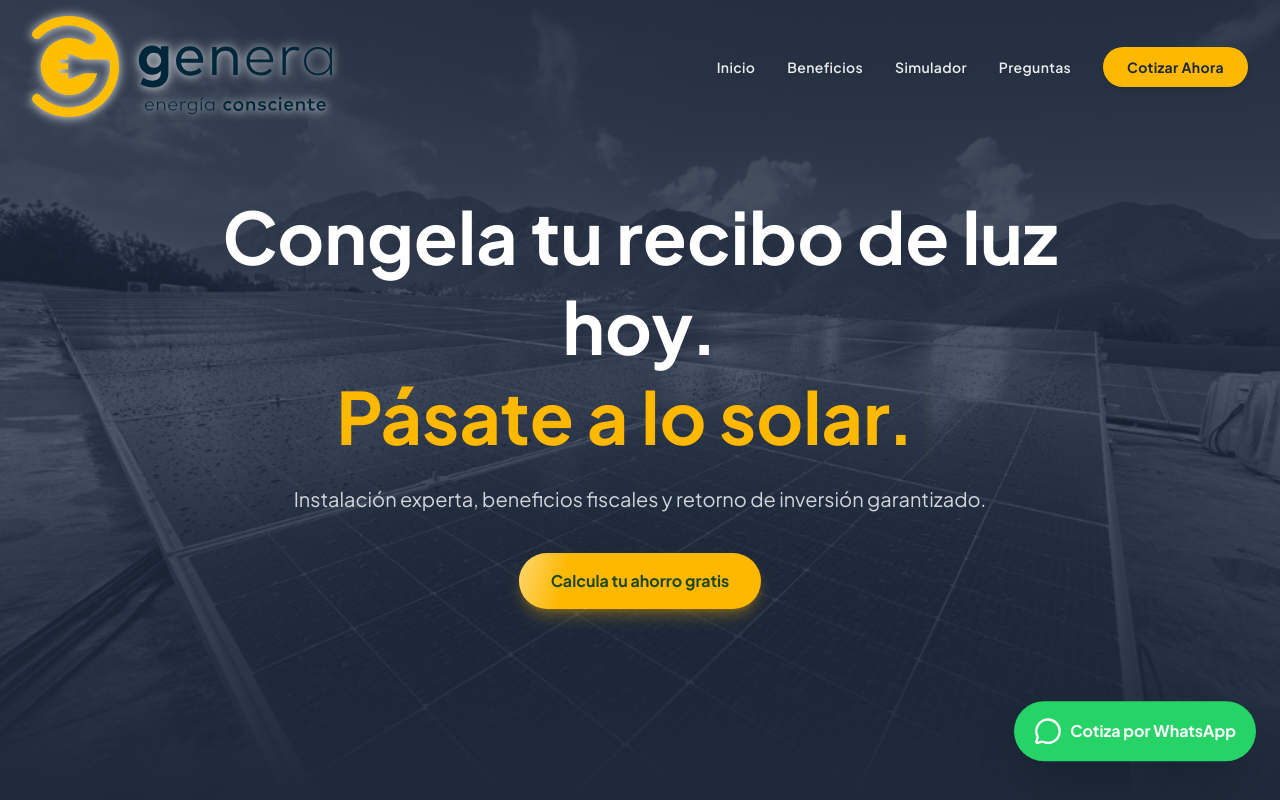
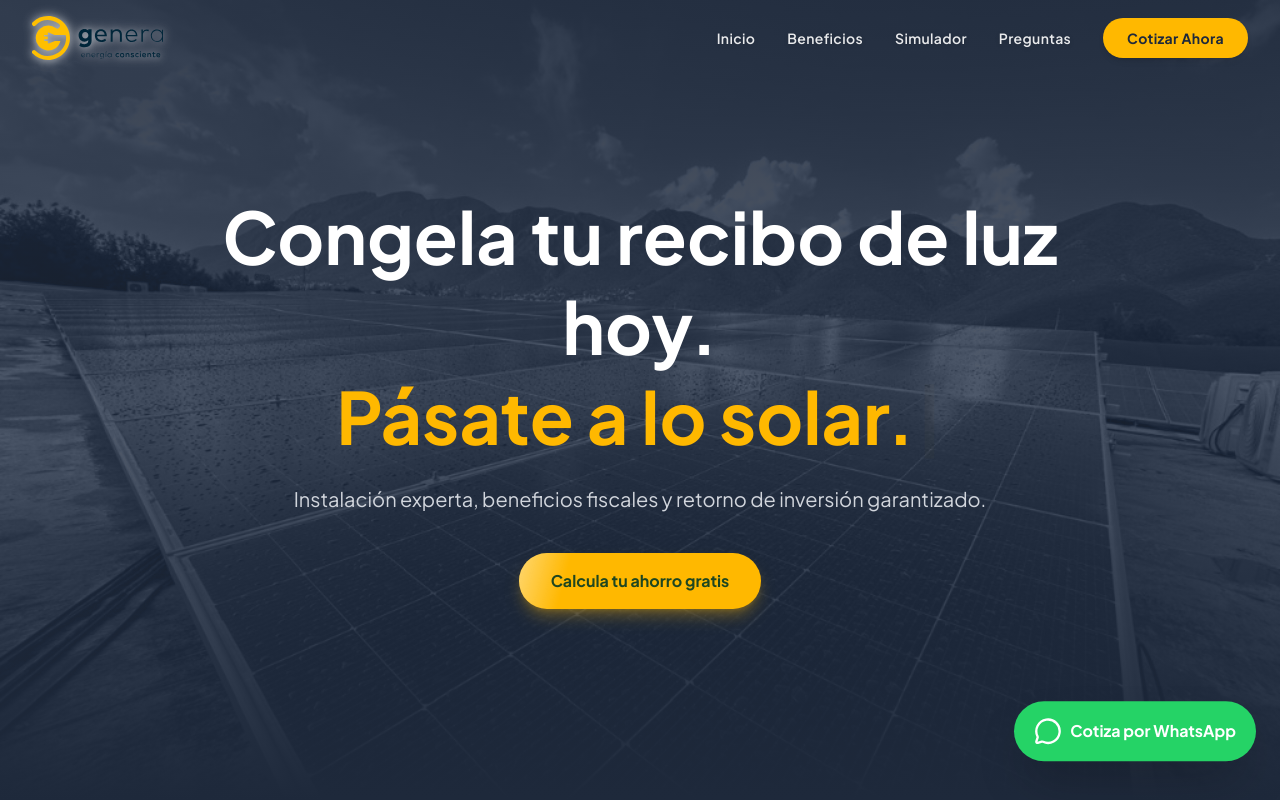
Before and after one commit to iramirezftg/genera-mexico, a Next.js app: page / in a window 1280 px wide. Shown: the top 800 px of the page. Built offline with nearby package versions, Linux system fonts and the light colour scheme.

Commit message:
fix: tamaño del logo ajustado por altura con ancho automático en header y footer

```diff
--- a/src/components/Footer.tsx
+++ b/src/components/Footer.tsx
@@ -9,7 +9,7 @@ export default function Footer() {
 
           {/* Columna 1: Marca */}
           <div>
-            <GeneraLogo className="h-10 w-40 mb-4" />
+            <div className="h-9 mb-4"><GeneraLogo /></div>
             <p className="text-gray-500 pr-4 leading-relaxed text-sm">
               Energía consciente para hogares y empresas que buscan ahorro, control y sostenibilidad real.
             </p>
@@ -50,7 +50,7 @@ export default function Footer() {
 
         {/* Copyright */}
         <div className="border-t border-gray-100 pt-8 flex flex-col md:flex-row items-center justify-between gap-4">
-          <GeneraLogo className="h-7 w-28 opacity-50" />
+          <div className="h-6 opacity-40"><GeneraLogo /></div>
           <p className="text-gray-400 text-xs text-center">
             © {new Date().getFullYear()} Genera. Todos los derechos reservados.
           </p>
--- a/src/components/GeneraLogo.tsx
+++ b/src/components/GeneraLogo.tsx
@@ -13,15 +13,13 @@ export default function GeneraLogo({
     <img
       src="/logo-genera.svg"
       alt="Genera — energía consciente"
-      className={className}
       style={{
         filter: dark
           ? 'drop-shadow(0 0 6px rgba(255,255,255,0.55)) drop-shadow(0 1px 3px rgba(255,255,255,0.4))'
           : 'none',
-        objectFit: 'contain',
-        objectPosition: 'left',
         height: '100%',
-        width: '100%',
+        width: 'auto',
+        display: 'block',
       }}
     />
   );
--- a/src/components/Header.tsx
+++ b/src/components/Header.tsx
@@ -34,10 +34,9 @@ export default function Header() {
 
           {/* Logo */}
           <a href="#top" className="flex items-center">
-            <GeneraLogo
-              dark={!isScrolled}
-              className={`transition-all duration-300 ${isScrolled ? 'h-10 w-36' : 'h-12 w-44'}`}
-            />
+            <div className={`transition-all duration-300 ${isScrolled ? 'h-9' : 'h-11'}`}>
+              <GeneraLogo dark={!isScrolled} />
+            </div>
           </a>
 
           {/* Desktop Nav */}
```
